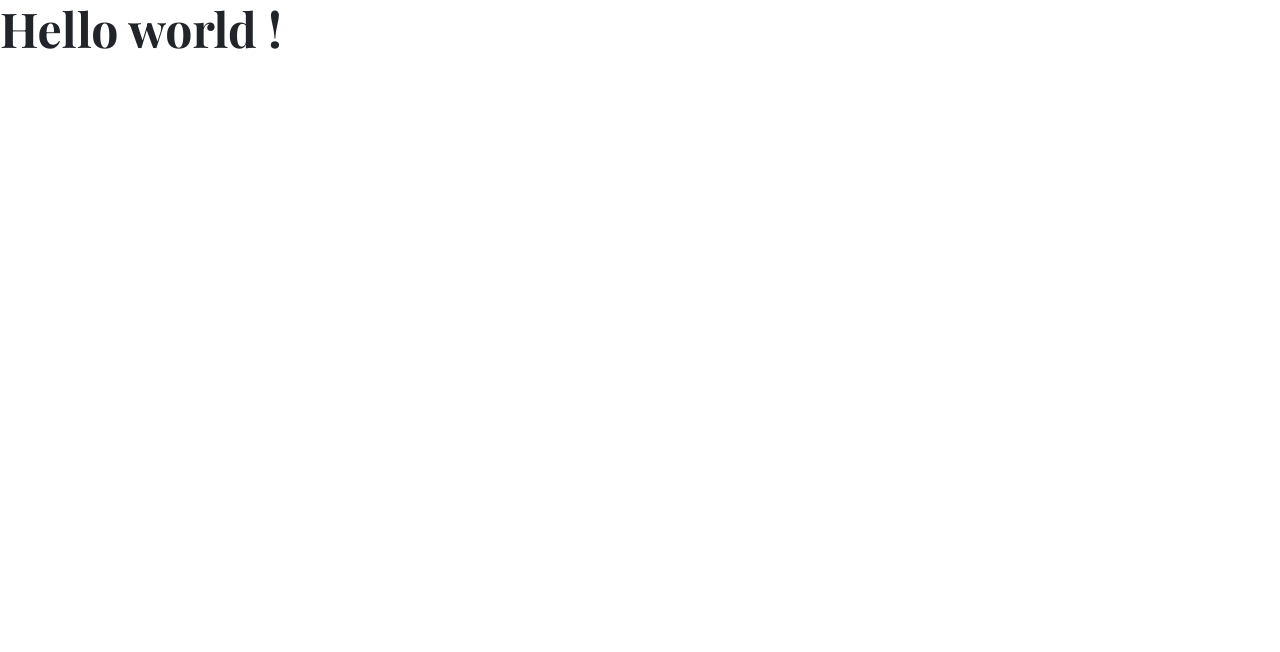
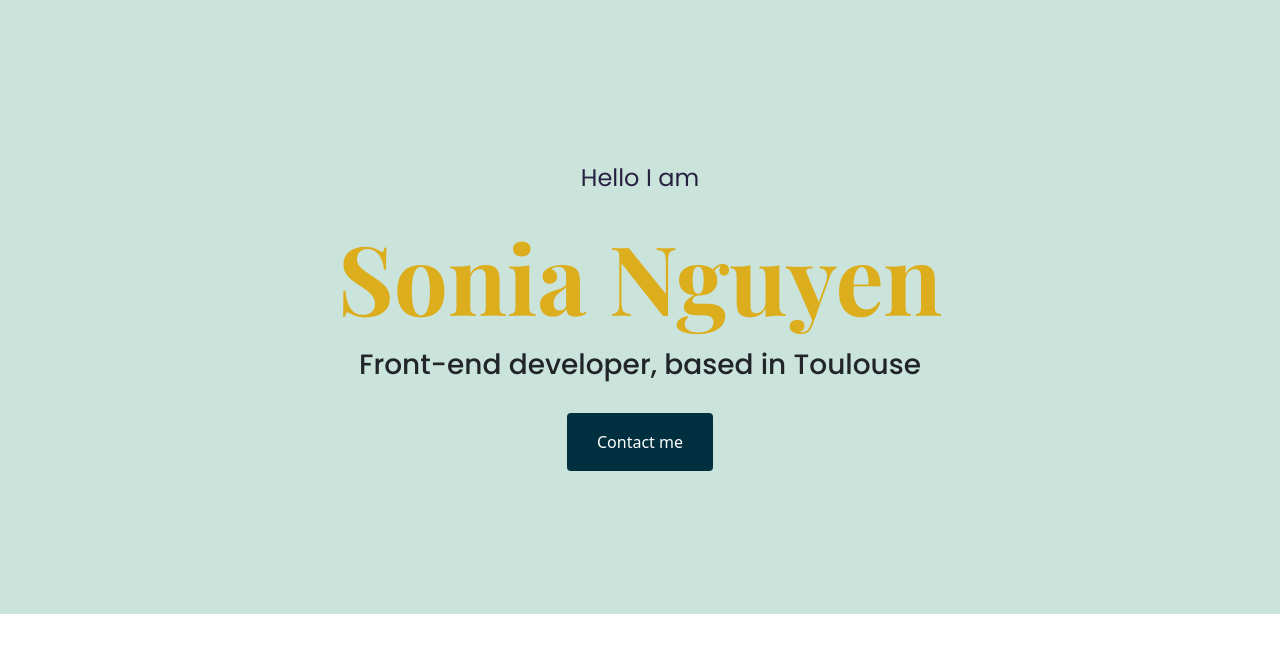
Before and after one commit to soniangn/Portfolio, a plain HTML site: page index.html in a window 1280 px wide. Drawn offline with nearby package versions, Linux system fonts and the light colour scheme.

Commit message:
Set the main section

```diff
--- a/index.html
+++ b/index.html
@@ -27,6 +27,11 @@
     <title>Document</title>
   </head>
   <body>
-    <h1>Hello world !</h1>
+    <div class="presentation">
+      <p>Hello I am</p>
+      <h1>Sonia Nguyen</h1>
+      <h2 class="mb-5">Front-end developer, based in Toulouse</h2>
+      <a href="#" class="button">Contact me</a>
+    </div>
   </body>
 </html>
--- a/style.css
+++ b/style.css
@@ -1,4 +1,47 @@
+:root {
+  --primary-color: #cae4db;
+  --secondary-color: #dcae1d;
+  --tertiary-color: #00303f;
+  --heading-font: "playfair display", serif;
+  --basic-font: "Poppins", "sans serif";
+}
+
+.presentation {
+  text-align: center;
+  background-color: var(--primary-color);
+  padding: 160px 30px;
+}
+
 h1 {
-  font-family: "playfair display", serif;
-  font-size: 48px;
+  font-family: var(--heading-font);
+  font-size: 96px;
+  color: var(--secondary-color);
+  line-height: 128px;
 }
+
+h2 {
+  font-family: var(--basic-font);
+  font-size: 28px;
+  font-weight: 500;
+}
+
+.presentation p {
+  font-family: var(--basic-font);
+  font-size: 24px;
+  color: #272142;
+  line-height: 36px;
+  font-style: normal;
+  font-weight: 400;
+}
+
+.button {
+  background: var(--tertiary-color);
+  border-radius: 4px;
+  padding: 18px 30px;
+  text-decoration: none;
+  color: white;
+}
+
+.button:hover {
+  color: var(--secondary-color);
+}
```
